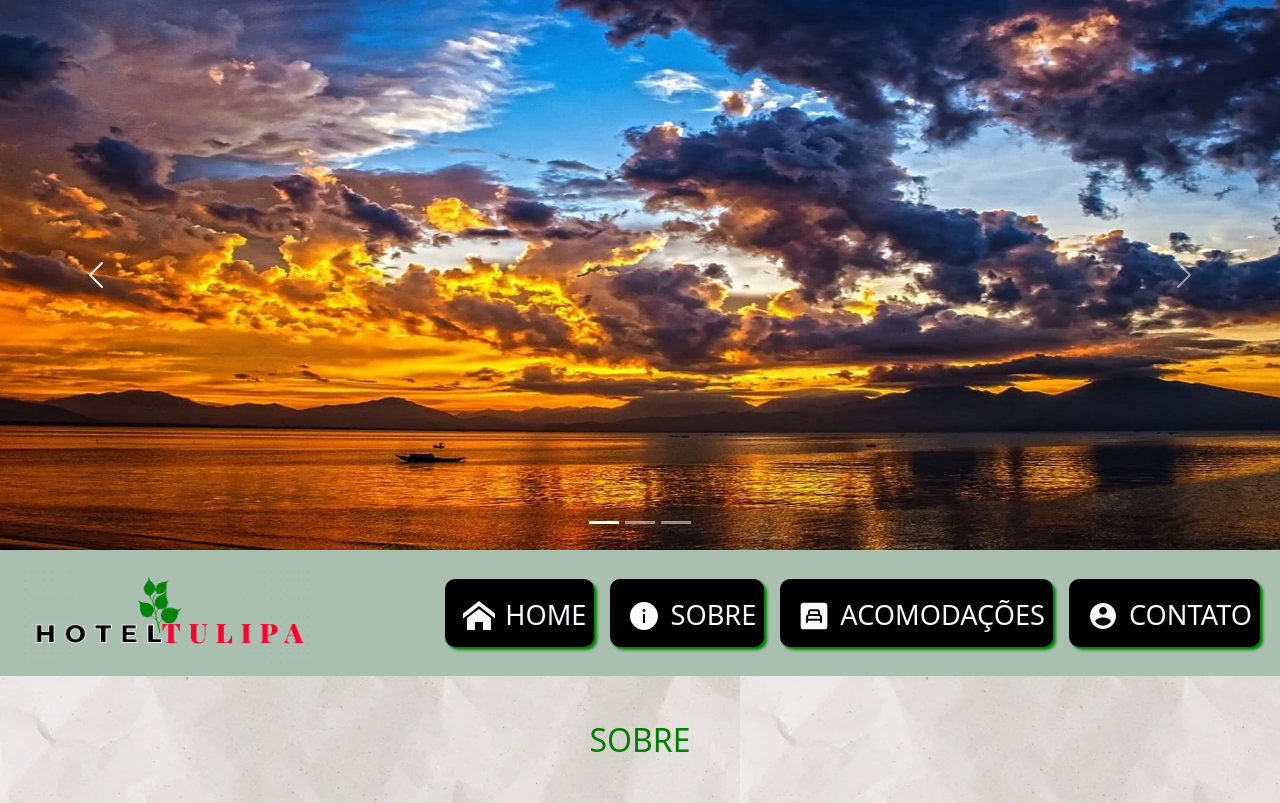
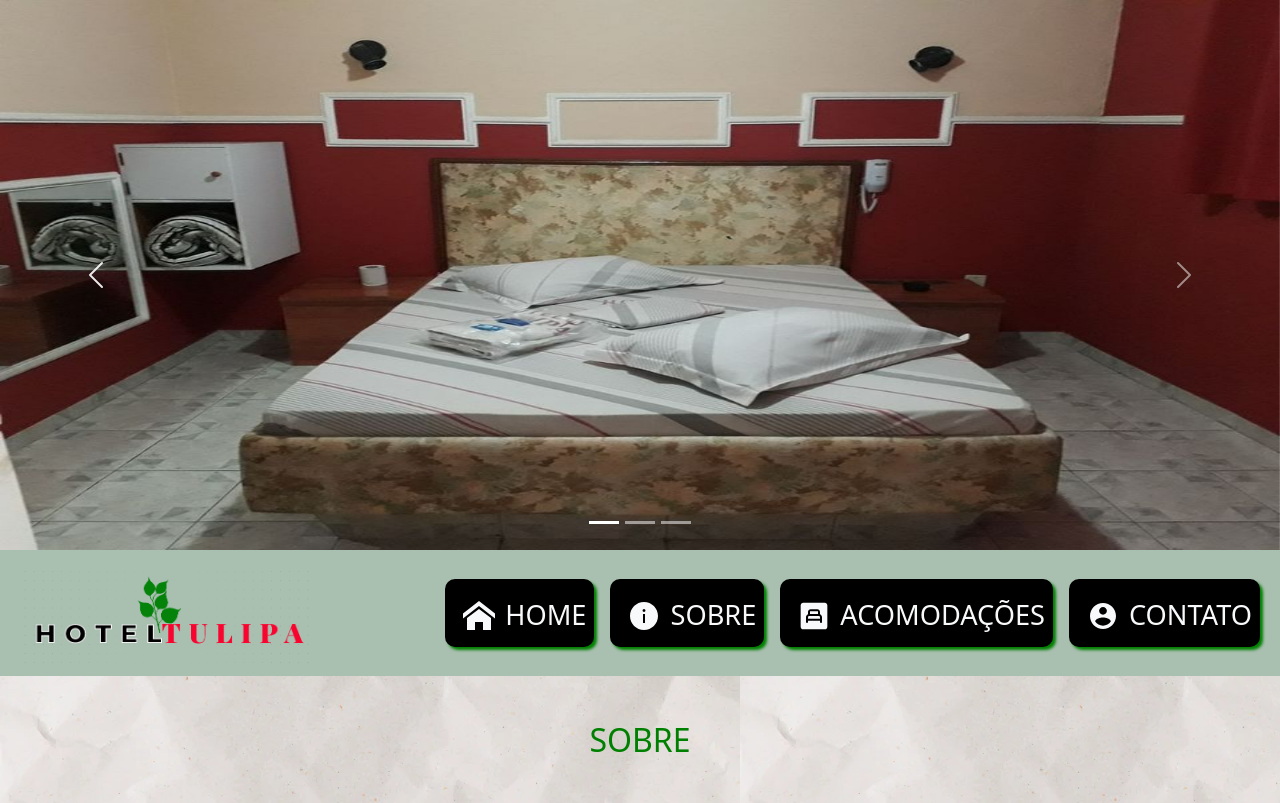
Before and after one commit to jfilinho/site-hoteleiro, a React (Create React App) app: page /sobre in a window 1280 px wide. Shown: the top 803 px of the page. Built offline with nearby package versions, Linux system fonts and the light colour scheme.

Commit message:
novo commit foto capa

```diff
--- a/src/components/Slide.js
+++ b/src/components/Slide.js
@@ -7,7 +7,7 @@ function Slide() {
           <Carousel.Item interval={2000}>
             <img
               className="d-block w-100 fluid "
-              src="./img/imagem3.jpg"
+              src="./img/capa.jpg"
               alt="First slide"
               height="550"
             />
```
